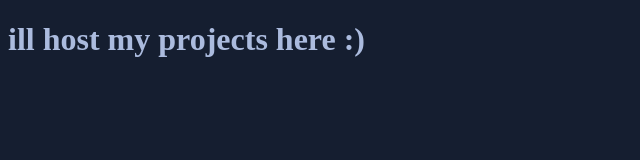
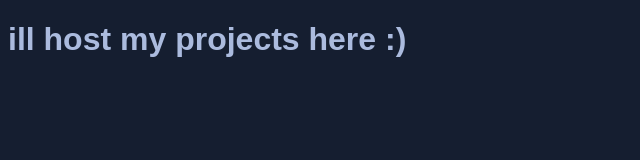
Before and after one commit to zxynxb/zxynxb.github.io, a plain HTML site: page index.html in a window 1280 px wide. Shown: the whole page, without its empty margins (0-640 px from the left). Drawn offline with Linux system fonts and the light colour scheme.

Commit message:
Update style.css

```diff
--- a/style.css
+++ b/style.css
@@ -4,4 +4,5 @@ body {
 
 h1 {
   color: #abbbde;
+  font-family: "Telefon", Sans-Serif;
 }
```
